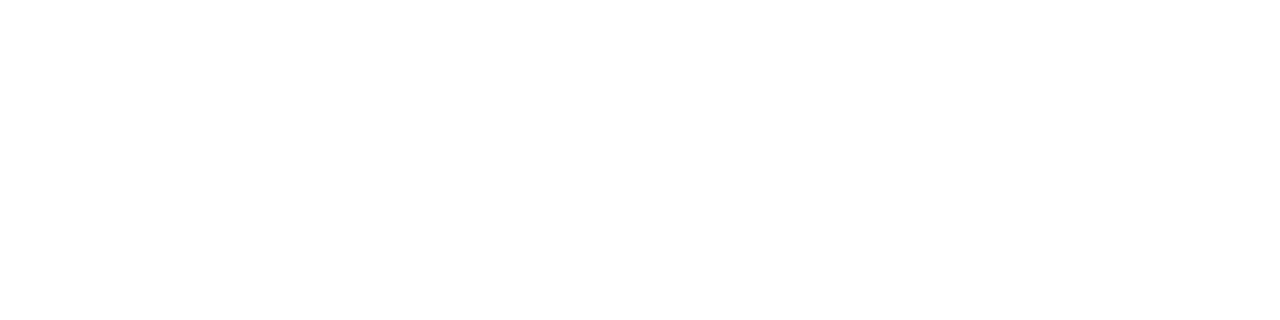
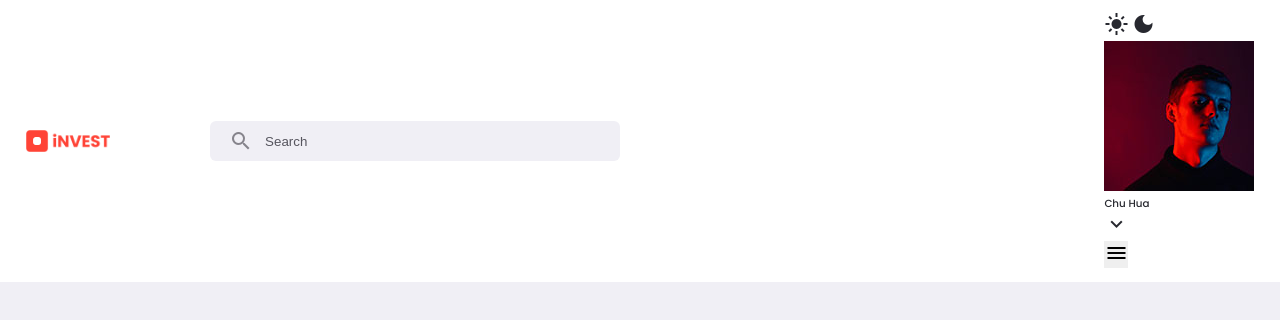
Before and after one commit to edgaregidio/Dashboard-HTML-CSS-JS, a plain HTML site: page index.html in a window 1280 px wide. Drawn offline with Linux system fonts and the light colour scheme.

Commit message:
navbar finished

```diff
--- a/index.html
+++ b/index.html
@@ -4,9 +4,42 @@
   <meta charset="UTF-8">
   <meta http-equiv="X-UA-Compatible" content="IE=edge">
   <meta name="viewport" content="width=device-width, initial-scale=1.0">
-  <title>Document</title>
+  <title>Dashboard HTML CSS JS</title>
+  <!-- MATERIAL ICONS CDN -->
+  <link href="https://fonts.googleapis.com/icon?family=Material+Icons+Sharp" rel="stylesheet">
+  <!-- GOOGLE FONTS -->
+  <link rel="preconnect" href="https://fonts.googleapis.com">
+  <link rel="preconnect" href="https://fonts.gstatic.com" crossorigin>
+  <link href="https://fonts.googleapis.com/css2?family=Poppins:wght@100;300;400;500;600;700&display=swap" rel="stylesheet">
+  <!-- STYLES -->
+  <link rel="stylesheet" href="./styles.css">
 </head>
 <body>
-
+  <nav>
+    <div class="container">
+      <img src="./images/logo.png" alt="Logo" class="logo">
+      <div class="search-bar">
+        <span class="material-icons-sharp">search</span>
+        <input type="search" placeholder="Search">
+      </div>
+      <div class="profile-area">
+        <div class="theme-btn">
+          <span class="material-icons-sharp">light_mode</span>
+          <span class="material-icons-sharp">dark_mode</span>
+        </div>
+        <div class="profile">
+          <div class="profile-photo">
+            <img src="./images/profile-1.jpg" alt="Profile">
+          </div>
+          <h5>Chu Hua</h5>
+          <span class="material-icons-sharp">expand_more</span>
+        </div>
+        <button id="menu-btn">
+          <span class="material-icons-sharp">menu</span>
+        </button>
+      </div>
+    </div>
+  </nav>
+  <!-- END OF BAR -->
 </body>
 </html>
--- a/styles.css
+++ b/styles.css
@@ -0,0 +1,176 @@
+/* ROOT CSS VARIABLES */
+:root{
+  --color-white: #FFFFFF;
+  --color-light: #f0eff5;
+  --color-gray-light: #86848C;
+  --color-gray-dark: #56555E;
+  --color-dark: #27282F;
+  --color-primary: rgb(71, 7, 234);
+  --color-success: rgb(34, 202, 75);
+  --color-danger: rgb(255, 67, 54);
+  --color-warning: rgb(234, 181, 7);
+  --color-purple: rgb(160, 99, 245);
+
+  --color-primary-light: rgba(71, 7, 234, 0.2);
+  --color-success-light: rgba(34, 202, 75, 0.2);
+  --color-danger-light: rgba(255, 67, 54, 0.2);
+  --color-purple-light: rgba(160, 99, 245, 0.2);
+
+  --card-padding: 1.6rem;
+  --padding-1: 1rem;
+  --padding-2: 8px;
+
+  --card-border-radius: 1.6rem;
+  --border-radius-1: 1rem;
+  --border-radius-2: 6px;
+}
+
+*{
+  margin: 0;
+  padding: 0;
+  border: 0;
+  outline: none !important;
+  appearance: none;
+  text-decoration: none;
+  list-style: none;
+  box-sizing: border-box;
+}
+
+html {
+  font-size: 12px;
+}
+
+body {
+  background: var(--color-light);
+  font-family: poppins, sans-serif;
+  min-height: 100vh;
+  color: var(--color-dark);
+}
+
+img {
+  width: 100%;
+}
+
+h1 {
+  font-size: 2.2rem;
+}
+
+h2 {
+  font-size: 1.5rem;
+}
+
+h3 {
+  font-size: 1.2rem;
+}
+
+h4 {
+  font-size: 1rem;
+}
+
+h5 {
+  font-size: 0.86rem;
+  font-weight: 500;
+}
+
+h6 {
+  font-size: 7.6rem;
+}
+
+p {
+  font-size: 0.86rem;
+  color: var(--color-gray-dark);
+}
+
+small {
+  font-weight: 300;
+  font-size: 0.77rem;
+}
+
+.text_muted {
+  color: var(--color-gray-light);
+}
+
+.primary {
+  color: var(--color-primary);
+}
+
+.danger {
+  color: var(--color-danger);
+}
+
+.success {
+  color: var(--color-success);
+}
+
+.purple {
+  color: var(--color-purple);
+}
+
+.bg-primary {
+  background: var(--color-primary);
+  box-shadow: 0 0.8rem 0.8rem var(--color-primary-light) ;
+}
+
+.bg-danger {
+  background: var(--color-danger);
+  box-shadow: 0 0.8rem 0.8rem var(--color-danger-light) ;
+}
+
+.bg-success {
+  background: var(--color-success);
+  box-shadow: 0 0.8rem 0.8rem var(--color-success-light) ;
+}
+
+.bg-purple {
+  background: var(--color-purple);
+  box-shadow: 0 0.8rem 0.8rem var(--color-purple-light) ;
+}
+
+.bg-dark{
+  background: #27282F;
+  box-shadow: 0 0.8rem 0.8rem rgba(0, 0, 0, 0.2);
+}
+
+/* ---================== VAN BAR ==================--- */
+
+nav {
+  width: 100%;
+  background: var(--color-white);
+  padding: 1rem 0;
+}
+
+nav .container {
+  display: flex;
+  justify-content: space-between;
+  align-items: center;
+  position: relative;
+  width: 96%;
+  margin: 0 auto;
+}
+
+nav img.logo {
+  width: 7rem;
+}
+
+nav .search-bar {
+  background: var(--color-light);
+  padding: var(--padding-2) var(--card-padding);
+  width: 32vw;
+  border-radius: var(--border-radius-2);
+  display: flex;
+  align-items: center;
+  gap: 1rem;
+  color: var(--color-gray-light);
+  position: absolute;
+  left: 15%;
+}
+
+nav .search-bar input[type='search'] {
+  color: var(--color-dark);
+  background: transparent;
+  width: 100%;
+}
+
+nav .search-bar input[type='search']::placeholder {
+  color: var(--color-gray-dark);
+}
```
